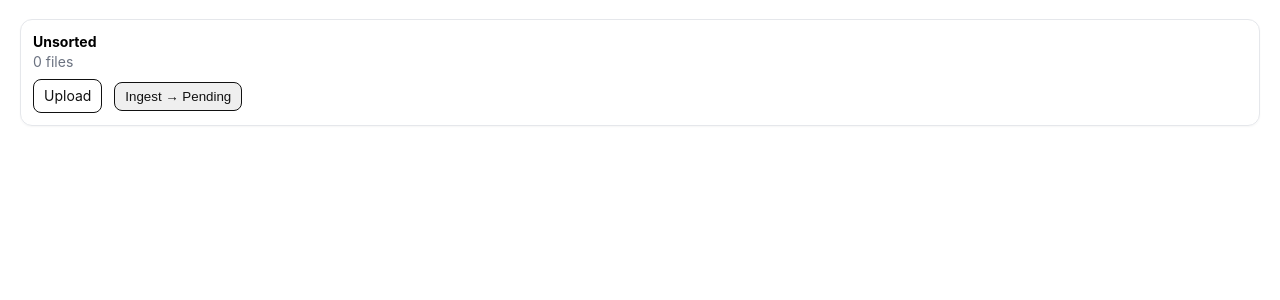
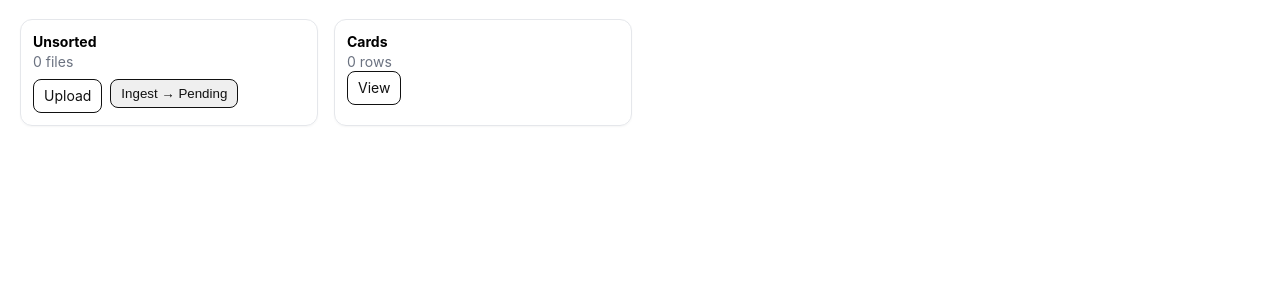
Before and after one commit to GregHandsley/pokeflip, a FastAPI app: page / in a window 1280 px wide. Shown: the part 59-359 px from the top of the page. Run offline with FastAPI, Linux system fonts and the light colour scheme; data that the repository does not hold is empty.

Commit message:
UI: /cards with title + description preview

```diff
--- a/app/ui/server.py
+++ b/app/ui/server.py
@@ -15,6 +15,7 @@ from app.vision.pairing import group_by_stem, pair_by_name, pair_by_time
 from app.pipelines.staging import move_pairs_to_pending
 from app.pipelines.review import stage_pending
 from app.common.paths import inbox_pending_dir
+from app.listing.texts import build_title, render_description
 
 app = FastAPI(title="Pokeflip UI")
 templates = Jinja2Templates(directory=str(project_root() / "templates"))
@@ -104,3 +105,30 @@ def review_post(uuid: str,
     )
     sku = stage_pending(uuid, meta)
     return RedirectResponse(url=f"/pending?staged=1&sku={sku}", status_code=303)
+
+@app.get("/cards", response_class=HTMLResponse)
+def cards_view(request: Request, sku: str | None = None):
+    with connect_db() as conn:
+        cur = conn.cursor()
+        cur.execute("""SELECT sku,name,set_name,set_code,number,language,rarity,holo,condition,notes
+                       FROM cards ORDER BY rowid DESC LIMIT 100;""")
+        rows = cur.fetchall()
+    keys = ["sku","name","set_name","set_code","number","language","rarity","holo","condition","notes"]
+    cards = [dict(zip(keys, r)) for r in rows]
+
+    # Pick selected card: query param, else latest
+    selected = None
+    if cards:
+        selected = next((c for c in cards if c["sku"] == sku), cards[0])
+
+    preview = None
+    if selected:
+        preview = {
+            "sku": selected["sku"],
+            "title": build_title(selected),
+            "description": render_description(selected),
+        }
+
+    return templates.TemplateResponse("ui/cards.html",
+        {"request": request, "cards": cards, "preview": preview, "selected_sku": sku, "counts": _counts()}
+    )
--- a/templates/ui/dashboard.html
+++ b/templates/ui/dashboard.html
@@ -1,13 +1,21 @@
 {% extends "ui/base.html" %}
 {% block body %}
-<div class="card">
-  <b>Unsorted</b>
-  <div class="muted">{{counts.unsorted}} files</div>
-  <div style="margin-top:8px">
-    <a class="btn" href="/upload">Upload</a>
-    <form method="post" action="/ingest" style="display:inline;margin-left:8px">
-      <button class="btn" type="submit">Ingest → Pending</button>
-    </form>
+<div class="grid">
+  <div class="card">
+    <b>Unsorted</b>
+    <div class="muted">{{ counts.unsorted }} files</div>
+    <div style="margin-top:8px; display:flex; gap:8px;">
+      <a class="btn" href="/upload">Upload</a>
+      <form method="post" action="/ingest">
+        <button class="btn" type="submit">Ingest → Pending</button>
+      </form>
+    </div>
+  </div>
+
+  <div class="card">
+    <b>Cards</b>
+    <div class="muted">{{ counts.cards }} rows</div>
+    <a class="btn" href="/cards">View</a>
   </div>
 </div>
 {% endblock %}
```
Also changed, not shown: templates/ui/cards.html (added, +38 -0 lines).
